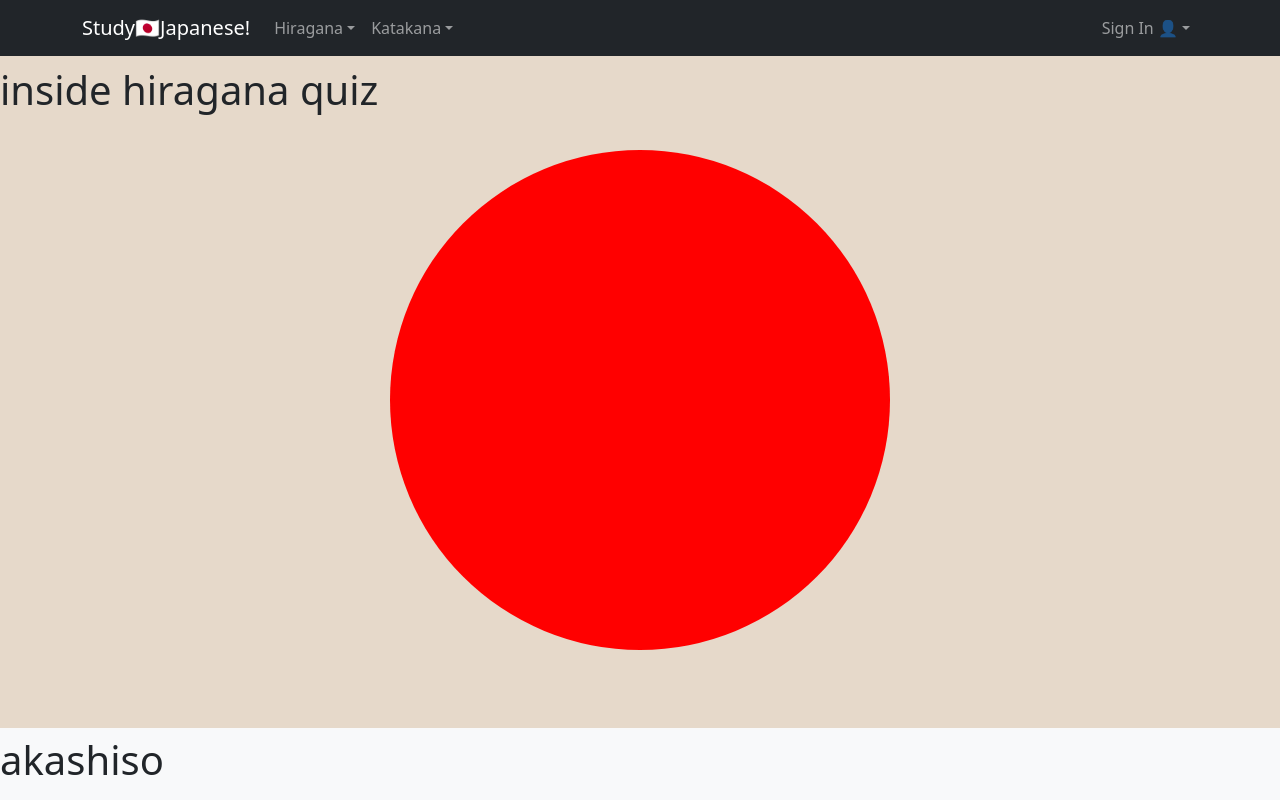
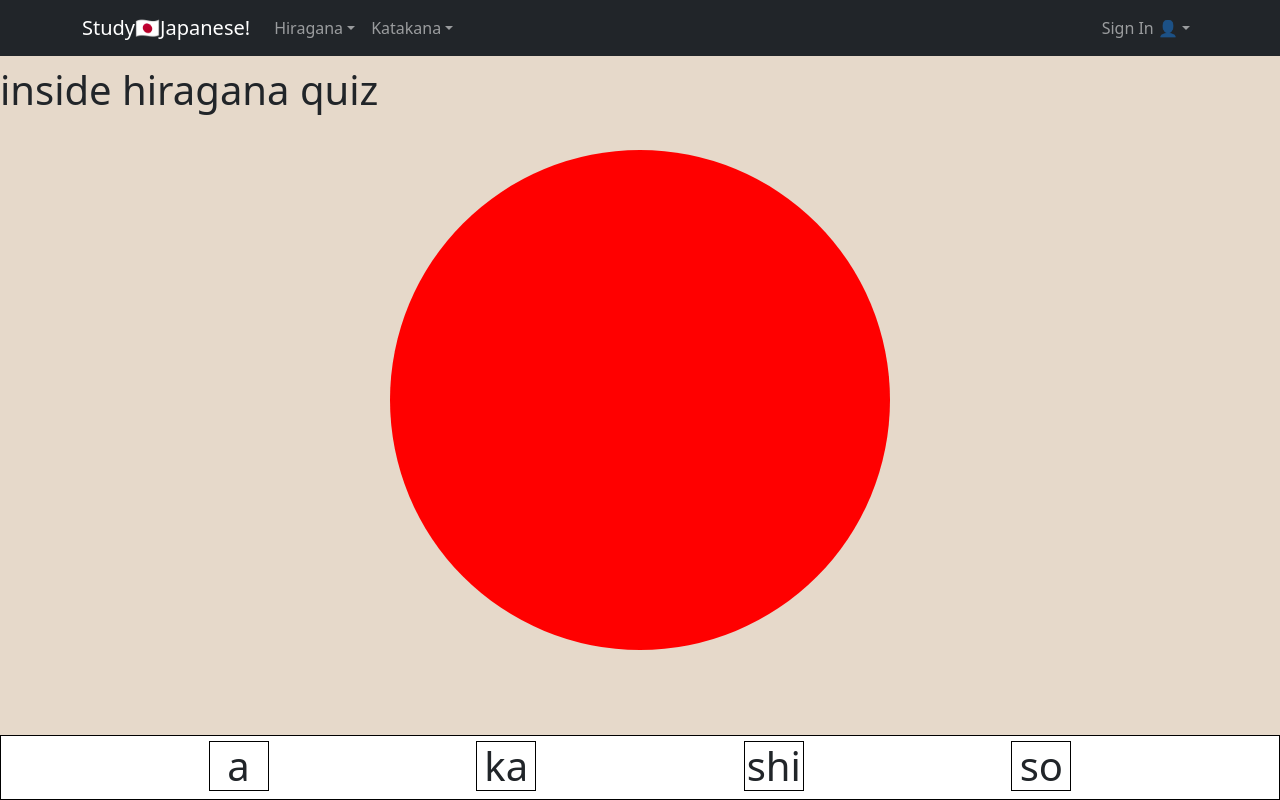
Before and after one commit to pastasauce59/study-japanese, a React (Create React App) app: page /hiragana/quiz in a window 1280 px wide. Built offline with nearby package versions, Linux system fonts and the light colour scheme.

Commit message:
modified quiz bar and adding styling to give a visual of what multiple choice selection will look like

```diff
--- a/src/App.css
+++ b/src/App.css
@@ -123,3 +123,24 @@ button {
     position: fixed;
     right: 3px;
 }
+
+.quiz-bar {
+    position: absolute;
+    bottom: 0;
+    display: flex;
+    flex-direction: row;
+    flex-wrap: nowrap;
+    width: 100%;
+    align-content: center;
+    justify-content: space-evenly;
+    align-items: center;
+    background: white;
+    border: solid black 1px;
+}
+
+.quiz-bar h1 {
+    border: solid black 1px;
+    margin-top: 5px;
+    width: 60px;
+    text-align: center;
+}
--- a/src/Components/HiraganaQuiz.js
+++ b/src/Components/HiraganaQuiz.js
@@ -3,18 +3,20 @@ import { Navbar, Nav, NavDropdown, Container } from 'react-bootstrap';
 
 function HiraganaQuiz(props) {
 
+    let handleClick = (e) => {
+        console.log(e.target.textContent)
+    }
 
     return (
-        <div>
+        <div className='quiz-container'>
             <h1>inside hiragana quiz</h1>
-            <Navbar fixed='bottom' bg='light' variant='dark'>
-
+            {/* <Navbar fixed='bottom' bg='light' variant='dark'> */}
+            <div onClick={handleClick} className='quiz-bar'>
                 <h1>a</h1>
                 <h1>ka</h1>
                 <h1>shi</h1>
                 <h1>so</h1>
-
-            </Navbar>
+            </div>
         </div>
     );
 }
```
